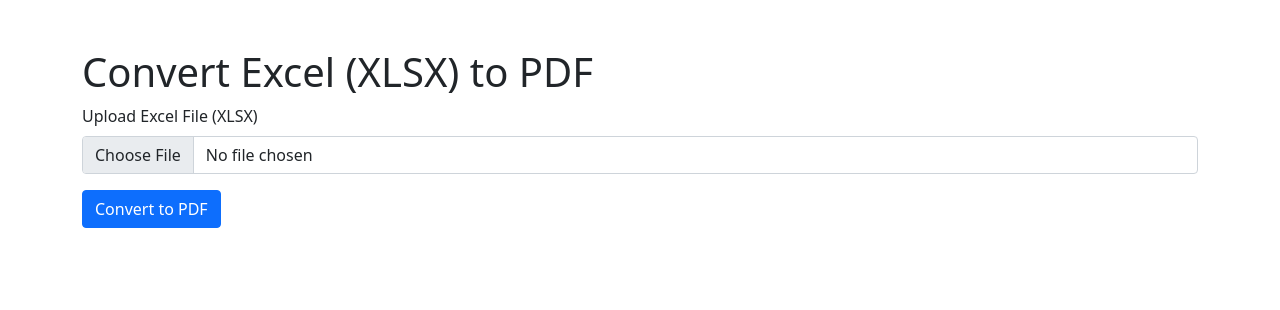
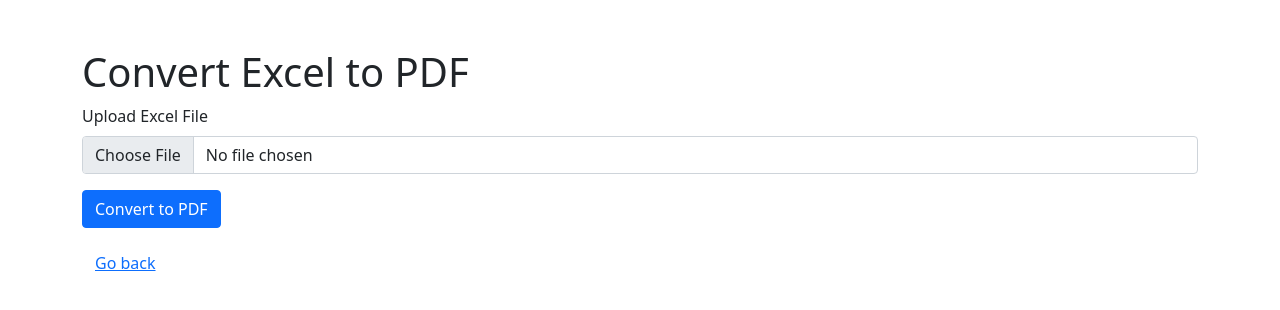
Before and after one commit to bpk18/paperprep, a Flask app: template templates/excel_to_pdf.html in a window 1280 px wide. Shown: the top 310 px of the page. Run offline with Flask 3, Linux system fonts and the light colour scheme; the template is opened without the code that fills it, so the values that code supplies are empty.

Commit message:
excel_to_pdf.html

```diff
--- a/templates/excel_to_pdf.html
+++ b/templates/excel_to_pdf.html
@@ -5,17 +5,19 @@
     <meta name="viewport" content="width=device-width, initial-scale=1.0">
     <title>Excel to PDF Converter</title>
     <link href="https://cdn.jsdelivr.net/npm/bootstrap@5.0.0-beta2/dist/css/bootstrap.min.css" rel="stylesheet">
+    <link href="https://cdnjs.cloudflare.com/ajax/libs/font-awesome/5.15.4/css/all.min.css" rel="stylesheet">
 </head>
 <body>
     <div class="container mt-5">
-        <h1>Convert Excel (XLSX) to PDF</h1>
+        <h1>Convert Excel to PDF</h1>
         <form action="/excel-to-pdf" method="POST" enctype="multipart/form-data">
             <div class="mb-3">
-                <label for="file" class="form-label">Upload Excel File (XLSX)</label>
+                <label for="file" class="form-label">Upload Excel File</label>
                 <input type="file" name="file" class="form-control" required>
             </div>
             <button type="submit" class="btn btn-primary">Convert to PDF</button>
         </form>
+        <a href="/" class="btn btn-link mt-3">Go back</a>
     </div>
 </body>
 </html>
```
